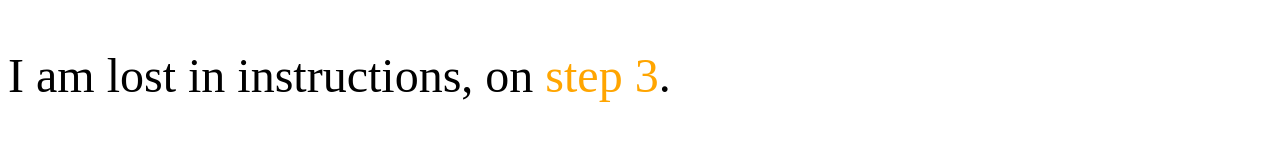
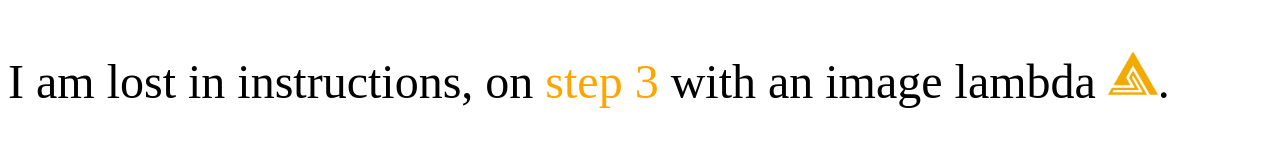
Before and after one commit to ajrwum/initial-workshop, a plain HTML site: page index.html in a window 1280 px wide. Drawn offline with Linux system fonts and the light colour scheme.

Commit message:
step 3, add image

```diff
--- a/css/styles.css
+++ b/css/styles.css
@@ -5,3 +5,7 @@ p {
 span {
   color: orange;
 }
+
+img {
+  width: 50px;
+}
--- a/index.html
+++ b/index.html
@@ -8,6 +8,6 @@
   <title>Initial Workshop</title>
 </head>
 <body>
-  <p>I am lost in instructions, on <span>step 3</span>.</p>
+  <p>I am lost in instructions, on <span>step 3</span> with an image lambda <img src="./img/dwaj-favicon-rvb-w0500-hc.png" alt="logo">.</p>
 </body>
 </html>
```
